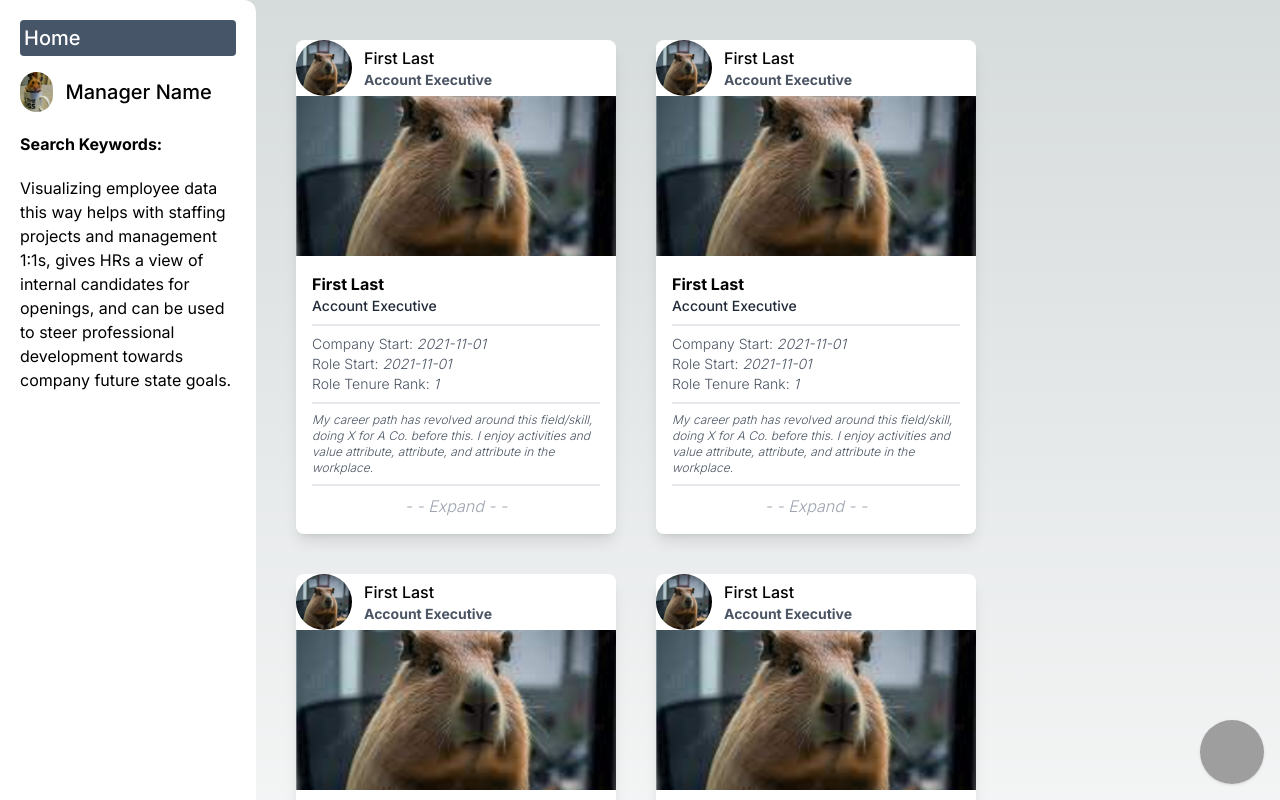
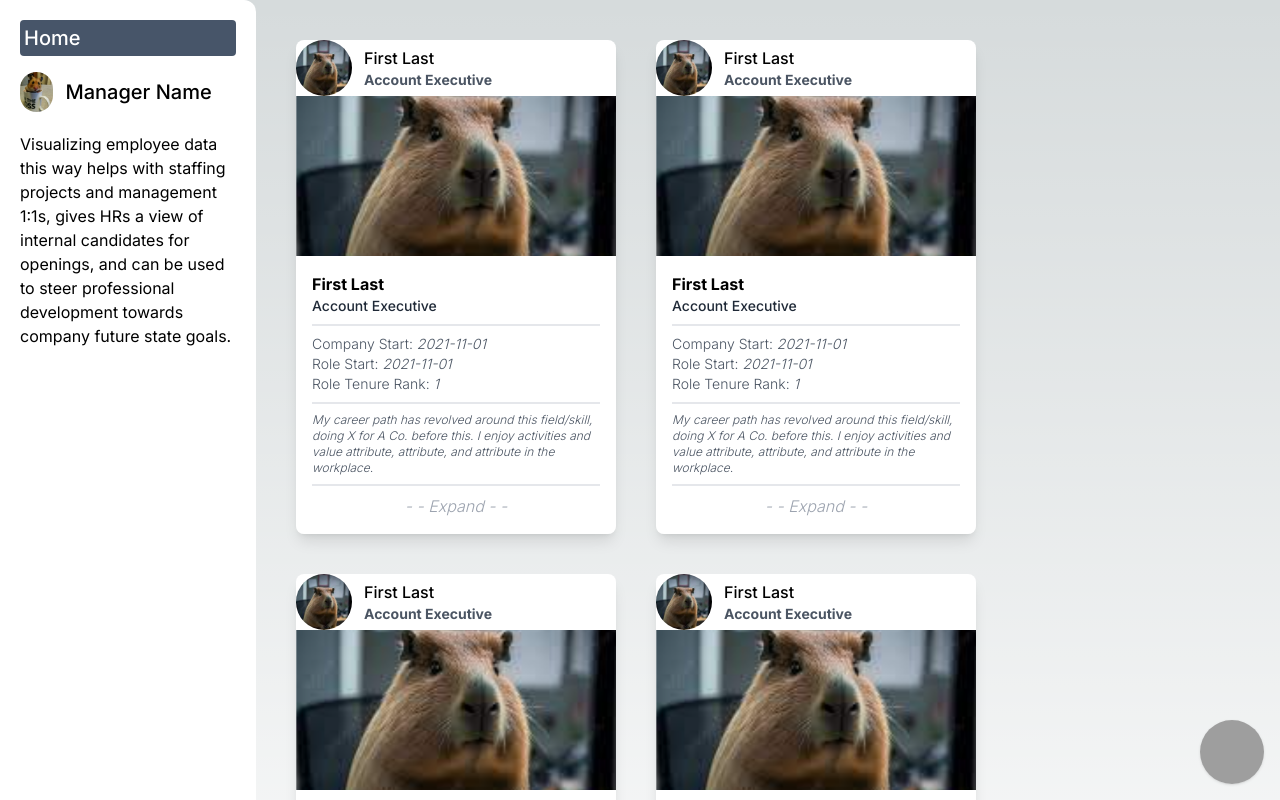
Before and after one commit to jjward25/upskill, a Next.js app: page /myteam in a window 1280 px wide. Shown: the top 800 px of the page. Built offline with nearby package versions, Linux system fonts and the light colour scheme; grey boxes are pictures that could not be loaded.

Commit message:
quickmobile

```diff
--- a/app/myteam/page.tsx
+++ b/app/myteam/page.tsx
@@ -18,9 +18,9 @@ export default function Detail() {
 
 
     return (
-      <main className='flex flex-row min-h-screen w-full max-w-full'>
+      <main className='flex flex-col md:flex-row min-h-screen w-full max-w-full'>
 
-        <div className='flex flex-col w-0 p-0 overflow-hidden md:w-1/5 md:p-5 md:min-h-screen bg-white rounded-r-xl '>
+        <div className='flex flex-1 flex-col p-3 overflow-hidden md:w-1/5 md:p-5 md:min-h-screen bg-white rounded-r-xl  '>
 
 
         <div className='flex flex-col h-fit w-full'>
@@ -40,8 +40,7 @@ export default function Detail() {
             </div>
 
          </div>
-          <h3 className='h-min font-bold my-5'>Search Keywords:</h3>
-          <p>{`Visualizing employee data this way helps with staffing projects and management 1:1s, gives HRs a view of internal candidates for openings, and can be used to steer professional development towards company future state goals.`}</p>
+          <p className='mt-5'>{`Visualizing employee data this way helps with staffing projects and management 1:1s, gives HRs a view of internal candidates for openings, and can be used to steer professional development towards company future state goals.`}</p>
 
         </div>
 
@@ -147,7 +146,7 @@ export default function Detail() {
                 ))}
             </div>
 
-            <div className="absolute bottom-0 right-0 mb-4 mr-4 z-10">
+            <div className="fixed bottom-0 right-0 mb-4 mr-4 z-10">
                 <div>
                     <a title="Follow me on LinkedIn" href="https://www.linkedin.com/in/joe-ward1/" target="_blank" className="block w-16 h-16 rounded-full transition-all shadow hover:shadow-lg transform hover:scale-110 hover:rotate-12">
                         <img className="object-cover object-center w-full h-full rounded-full" src="https://th.bing.com/th/id/OIP.Fj65Lv4giEhNC2YZnKlmkAHaHa?pid=ImgDet&rs=1"/>
--- a/app/page.tsx
+++ b/app/page.tsx
@@ -21,10 +21,10 @@ export default function Detail() {
   console.log(value)
 
   return (
-    <main className='flex flex-row min-h-screen w-full max-w-full'>
+    <main className='flex flex-col md:flex-row min-h-screen w-full max-w-full'>
 
-      <div className='flex flex-col w-0 p-0 overflow-hidden md:w-1/5 md:p-5 md:min-h-screen bg-white rounded-r-xl '>
-        <div className='flex flex-col   h-fit w-full'>
+      <div className='flex flex-1 flex-col p-3 overflow-hidden md:w-1/5 md:p-5 md:min-h-screen bg-white rounded-r-xl '>
+        <div className='flex flex-col h-fit w-full'>
             <h3 className="flex-1 font-medium text-xl w-full my-1">
               <a href="/myteam">
                 <p key={"Key" + Math.random()} className="flex-1 p-1 rounded font-medium text-white bg-slate-600 hover:bg-indigo-400 cursor-pointer transition duration-300 ease-in-out transform hover:-translate-y-1 hover:shadow-xl">
@@ -33,7 +33,7 @@ export default function Detail() {
               </a>
             </h3>
         </div>
-        <h3 className='h-min font-bold my-5'>Search Keywords:</h3>
+        <h3 className='h-0 md:h-min font-bold md:my-5'>Search Keywords:</h3>
         <input className='mb-3 border-2'
             placeholder='no caps'
             onChange={(e) => {setValue(content.filter((el:any) => Object.keys(el).some((parameter) => el[parameter].toString().toLowerCase().includes(e.target.value))));}}>
@@ -143,7 +143,7 @@ export default function Detail() {
               ))}
           </div>
 
-          <div className="absolute bottom-0 right-0 mb-4 mr-4 z-10">
+          <div className="fixed bottom-0 right-0 mb-4 mr-4 z-10">
               <div>
                   <a title="Follow me on LinkedIn" href="https://www.linkedin.com/in/joe-ward1/" target="_blank" className="block w-16 h-16 rounded-full transition-all shadow hover:shadow-lg transform hover:scale-110 hover:rotate-12">
                       <img className="object-cover object-center w-full h-full rounded-full" src="https://th.bing.com/th/id/OIP.Fj65Lv4giEhNC2YZnKlmkAHaHa?pid=ImgDet&rs=1"/>
```
